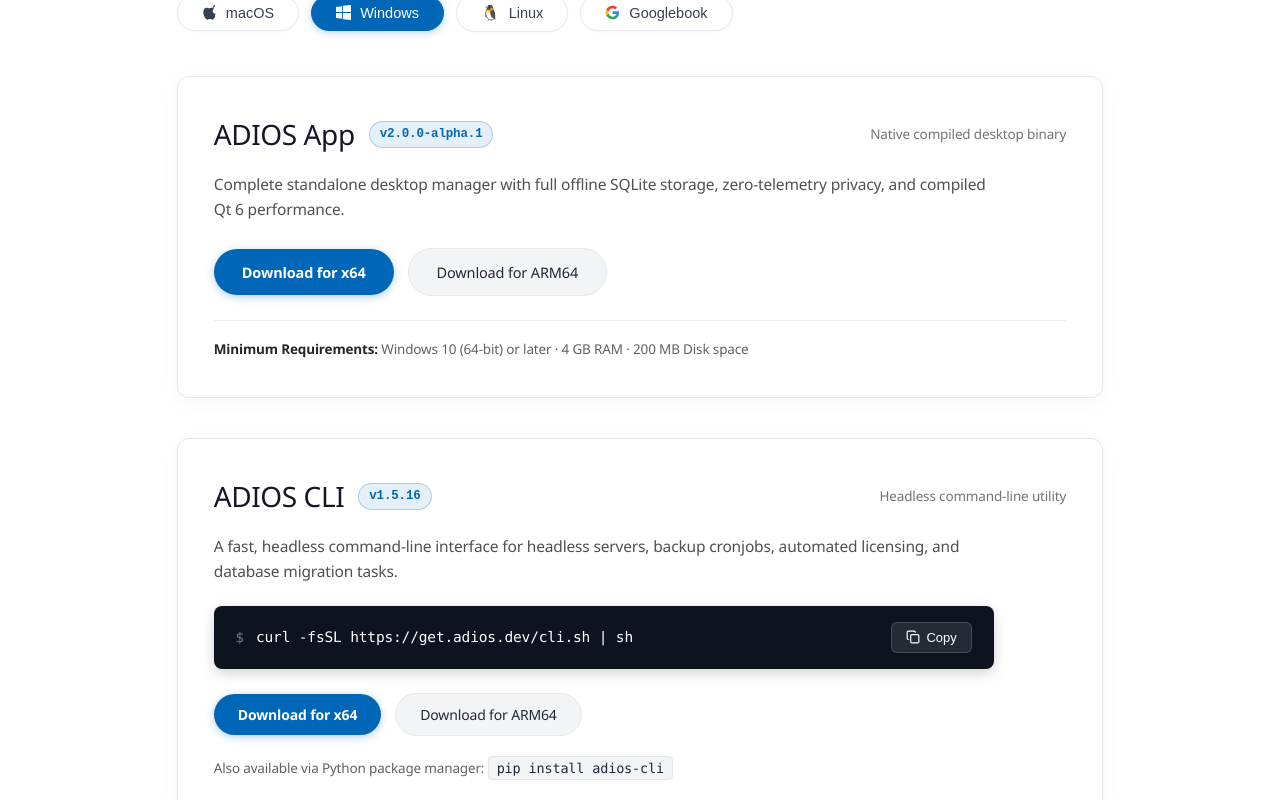
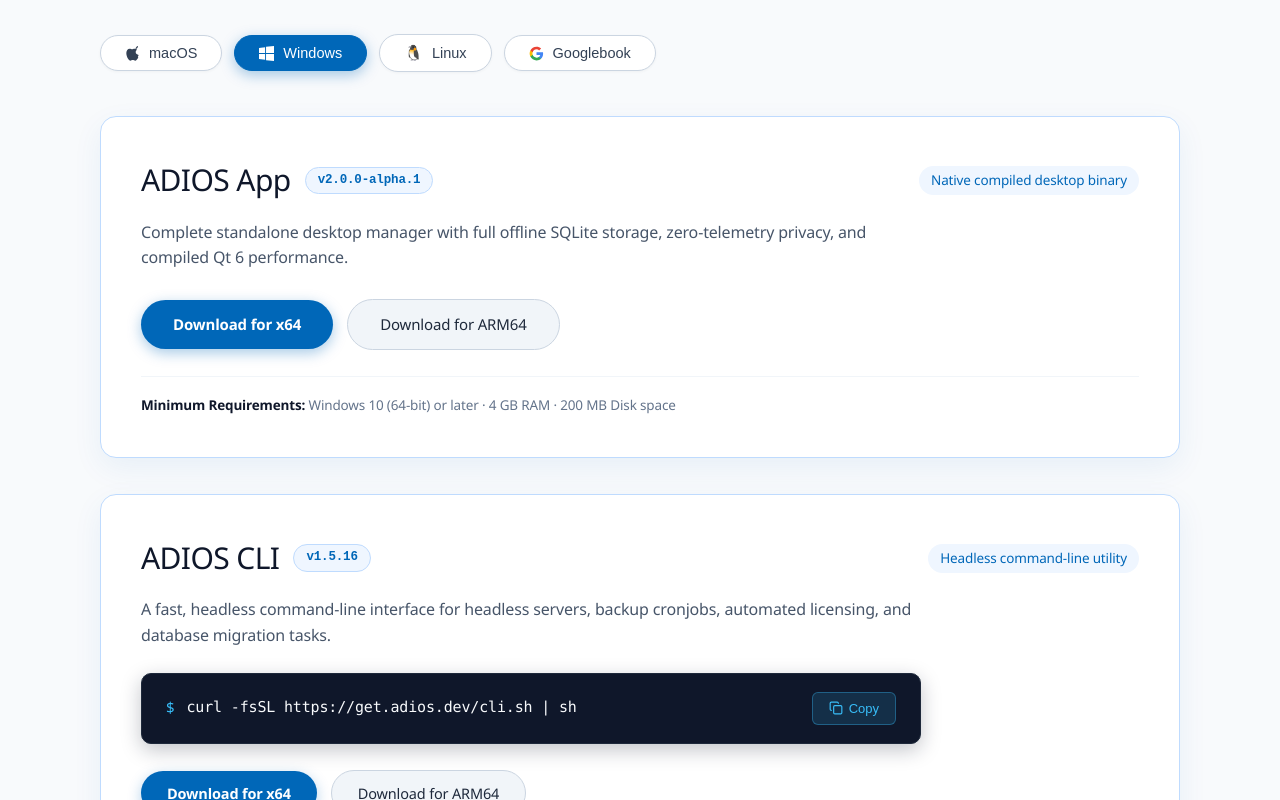
Before and after one commit to sayanjc3639q/ADIOS, a Next.js app in the folder web/: page / in a window 1280 px wide. Shown: the part 5240-6040 px from the top of the page. Built offline with nearby package versions, Linux system fonts and the light colour scheme.

Commit message:
style download section in complete website blue theme and finalize community forum

```diff
--- a/web/app/page.tsx
+++ b/web/app/page.tsx
@@ -1125,15 +1125,20 @@ export default function HomePage() {
         </div>
       </section>
 
-      {/* 7. DOWNLOAD ADIOS & CLI (CLEAN LIGHT SURFACE THEME MATCHING REST OF WEBSITE) */}
-      <section id="downloads" style={{ padding: '80px 6% 96px 6%', maxWidth: '1080px', margin: '0 auto', width: '100%', borderTop: '1px solid #e6e6e6' }}>
+      {/* 7. DOWNLOAD ADIOS & CLI (IMMERSIVE BLUE THEME MATCHING REST OF WEBSITE) */}
+      <section id="downloads" style={{ padding: '80px 6% 96px 6%', background: '#f8fafc', borderTop: '1px solid #e2e8f0', borderBottom: '1px solid #e2e8f0', width: '100%' }}>
+        <div style={{ maxWidth: '1080px', margin: '0 auto' }}>
           {/* Main Title matching clean modern style */}
           <div style={{ marginBottom: '44px' }}>
+            <div style={{ display: 'inline-flex', alignItems: 'center', gap: '8px', background: '#e0f2fe', color: '#0284c7', padding: '4px 14px', borderRadius: '4px', fontSize: '12px', fontWeight: 600, textTransform: 'uppercase', letterSpacing: '0.05em', marginBottom: '14px' }}>
+              <Download size={13} />
+              <span>Official Binaries &amp; Runtime</span>
+            </div>
             <h2
               style={{
                 fontSize: 'clamp(36px, 4.5vw, 54px)',
                 fontWeight: 500,
-              color: '#1a1429',
+                color: '#0f172a',
                 lineHeight: 1.15,
                 letterSpacing: '-0.025em',
                 marginBottom: '32px'
@@ -1154,13 +1159,13 @@ export default function HomePage() {
                   gap: '9px',
                   padding: '9px 24px',
                   borderRadius: '30px',
-                border: downloadPlatform === 'macos' ? '1.5px solid #0067b8' : '1px solid #e5e7eb',
+                  border: downloadPlatform === 'macos' ? '1.5px solid #0067b8' : '1px solid #cbd5e1',
                   background: downloadPlatform === 'macos' ? '#0067b8' : '#ffffff',
-                color: downloadPlatform === 'macos' ? '#ffffff' : '#374151',
+                  color: downloadPlatform === 'macos' ? '#ffffff' : '#334155',
                   fontSize: '14.5px',
                   fontWeight: 500,
                   cursor: 'pointer',
-                boxShadow: downloadPlatform === 'macos' ? '0 2px 8px rgba(0, 103, 184, 0.25)' : '0 1px 3px rgba(0,0,0,0.03)',
+                  boxShadow: downloadPlatform === 'macos' ? '0 4px 14px rgba(0, 103, 184, 0.35)' : '0 1px 3px rgba(0,0,0,0.04)',
                   transition: 'all 0.15s ease'
                 }}
               >
@@ -1180,13 +1185,13 @@ export default function HomePage() {
                   gap: '9px',
                   padding: '9px 24px',
                   borderRadius: '30px',
-                border: downloadPlatform === 'windows' ? '1.5px solid #0067b8' : '1px solid #e5e7eb',
+                  border: downloadPlatform === 'windows' ? '1.5px solid #0067b8' : '1px solid #cbd5e1',
                   background: downloadPlatform === 'windows' ? '#0067b8' : '#ffffff',
-                color: downloadPlatform === 'windows' ? '#ffffff' : '#374151',
+                  color: downloadPlatform === 'windows' ? '#ffffff' : '#334155',
                   fontSize: '14.5px',
                   fontWeight: 500,
                   cursor: 'pointer',
-                boxShadow: downloadPlatform === 'windows' ? '0 2px 8px rgba(0, 103, 184, 0.25)' : '0 1px 3px rgba(0,0,0,0.03)',
+                  boxShadow: downloadPlatform === 'windows' ? '0 4px 14px rgba(0, 103, 184, 0.35)' : '0 1px 3px rgba(0,0,0,0.04)',
                   transition: 'all 0.15s ease'
                 }}
               >
@@ -1206,13 +1211,13 @@ export default function HomePage() {
                   gap: '9px',
                   padding: '9px 24px',
                   borderRadius: '30px',
-                border: downloadPlatform === 'linux' ? '1.5px solid #0067b8' : '1px solid #e5e7eb',
+                  border: downloadPlatform === 'linux' ? '1.5px solid #0067b8' : '1px solid #cbd5e1',
                   background: downloadPlatform === 'linux' ? '#0067b8' : '#ffffff',
-                color: downloadPlatform === 'linux' ? '#ffffff' : '#374151',
+                  color: downloadPlatform === 'linux' ? '#ffffff' : '#334155',
                   fontSize: '14.5px',
                   fontWeight: 500,
                   cursor: 'pointer',
-                boxShadow: downloadPlatform === 'linux' ? '0 2px 8px rgba(0, 103, 184, 0.25)' : '0 1px 3px rgba(0,0,0,0.03)',
+                  boxShadow: downloadPlatform === 'linux' ? '0 4px 14px rgba(0, 103, 184, 0.35)' : '0 1px 3px rgba(0,0,0,0.04)',
                   transition: 'all 0.15s ease'
                 }}
               >
@@ -1230,13 +1235,13 @@ export default function HomePage() {
                   gap: '9px',
                   padding: '9px 24px',
                   borderRadius: '30px',
-                border: downloadPlatform === 'googlebook' ? '1.5px solid #0067b8' : '1px solid #e5e7eb',
+                  border: downloadPlatform === 'googlebook' ? '1.5px solid #0067b8' : '1px solid #cbd5e1',
                   background: downloadPlatform === 'googlebook' ? '#0067b8' : '#ffffff',
-                color: downloadPlatform === 'googlebook' ? '#ffffff' : '#374151',
+                  color: downloadPlatform === 'googlebook' ? '#ffffff' : '#334155',
                   fontSize: '14.5px',
                   fontWeight: 500,
                   cursor: 'pointer',
-                boxShadow: downloadPlatform === 'googlebook' ? '0 2px 8px rgba(0, 103, 184, 0.25)' : '0 1px 3px rgba(0,0,0,0.03)',
+                  boxShadow: downloadPlatform === 'googlebook' ? '0 4px 14px rgba(0, 103, 184, 0.35)' : '0 1px 3px rgba(0,0,0,0.04)',
                   transition: 'all 0.15s ease'
                 }}
               >
@@ -1255,26 +1260,26 @@ export default function HomePage() {
           <div
             style={{
               background: '#ffffff',
-            border: '1px solid #e6e6e6',
-            borderRadius: '12px',
-            padding: '36px',
-            marginBottom: '40px',
-            boxShadow: '0 4px 20px rgba(0, 0, 0, 0.04)'
+              border: '1.5px solid #bfdbfe',
+              borderRadius: '16px',
+              padding: '40px',
+              marginBottom: '36px',
+              boxShadow: '0 10px 30px rgba(0, 103, 184, 0.07)'
             }}
           >
             <div style={{ display: 'flex', alignItems: 'center', justifyContent: 'space-between', flexWrap: 'wrap', gap: '14px', marginBottom: '16px' }}>
               <div style={{ display: 'flex', alignItems: 'center', gap: '14px' }}>
-              <h3 style={{ fontSize: '28px', fontWeight: 500, color: '#1a1429', letterSpacing: '-0.015em' }}>
+                <h3 style={{ fontSize: '30px', fontWeight: 500, color: '#0f172a', letterSpacing: '-0.02em' }}>
                   ADIOS App
                 </h3>
                 <span
                   style={{
-                  background: 'rgba(0, 103, 184, 0.1)',
+                    background: '#eff6ff',
                     color: '#0067b8',
-                  border: '1px solid rgba(0, 103, 184, 0.25)',
+                    border: '1px solid #bfdbfe',
                     fontSize: '12.5px',
                     fontWeight: 600,
-                  padding: '3px 10px',
+                    padding: '3px 12px',
                     borderRadius: '20px',
                     fontFamily: 'monospace'
                   }}
@@ -1283,17 +1288,17 @@ export default function HomePage() {
                 </span>
               </div>
 
-            <div style={{ fontSize: '13.5px', color: '#737373', fontWeight: 450 }}>
+              <div style={{ fontSize: '13.5px', color: '#0067b8', fontWeight: 500, background: '#eff6ff', padding: '4px 12px', borderRadius: '20px' }}>
                 Native compiled desktop binary
               </div>
             </div>
 
-          <p style={{ fontSize: '15.5px', color: '#505050', lineHeight: 1.6, marginBottom: '26px', fontWeight: 350, maxWidth: '780px' }}>
+            <p style={{ fontSize: '16px', color: '#475569', lineHeight: 1.6, marginBottom: '28px', fontWeight: 350, maxWidth: '780px' }}>
               Complete standalone desktop manager with full offline SQLite storage, zero-telemetry privacy, and compiled Qt 6 performance.
             </p>
 
             {/* Download Action Buttons */}
-          <div style={{ display: 'flex', alignItems: 'center', flexWrap: 'wrap', gap: '14px', marginBottom: '24px' }}>
+            <div style={{ display: 'flex', alignItems: 'center', flexWrap: 'wrap', gap: '14px', marginBottom: '26px' }}>
               {downloadPlatform === 'windows' && (
                 <>
                   <a
@@ -1305,12 +1310,12 @@ export default function HomePage() {
                       justifyContent: 'center',
                       background: '#0067b8',
                       color: '#ffffff',
-                    padding: '12px 28px',
+                      padding: '13px 32px',
                       borderRadius: '30px',
-                    fontSize: '14.5px',
+                      fontSize: '15px',
                       fontWeight: 600,
                       textDecoration: 'none',
-                    boxShadow: '0 2px 8px rgba(0, 103, 184, 0.3)',
+                      boxShadow: '0 4px 14px rgba(0, 103, 184, 0.35)',
                       transition: 'all 0.15s ease'
                     }}
                     onMouseEnter={e => (e.currentTarget.style.background = '#005da6')}
@@ -1325,23 +1330,23 @@ export default function HomePage() {
                       display: 'inline-flex',
                       alignItems: 'center',
                       justifyContent: 'center',
-                    background: '#f3f4f6',
-                    color: '#1f2937',
-                    border: '1px solid #e5e7eb',
-                    padding: '12px 28px',
+                      background: '#f1f5f9',
+                      color: '#1e293b',
+                      border: '1px solid #cbd5e1',
+                      padding: '13px 32px',
                       borderRadius: '30px',
-                    fontSize: '14.5px',
+                      fontSize: '15px',
                       fontWeight: 500,
                       textDecoration: 'none',
                       transition: 'all 0.15s ease'
                     }}
                     onMouseEnter={e => {
-                    e.currentTarget.style.background = '#e5e7eb';
-                    e.currentTarget.style.borderColor = '#d1d5db';
+                      e.currentTarget.style.background = '#e2e8f0';
+                      e.currentTarget.style.borderColor = '#94a3b8';
                     }}
                     onMouseLeave={e => {
-                    e.currentTarget.style.background = '#f3f4f6';
-                    e.currentTarget.style.borderColor = '#e5e7eb';
+                      e.currentTarget.style.background = '#f1f5f9';
+                      e.currentTarget.style.borderColor = '#cbd5e1';
                     }}
                   >
                     Download for ARM64
@@ -1359,12 +1364,12 @@ export default function HomePage() {
                       justifyContent: 'center',
                       background: '#0067b8',
                       color: '#ffffff',
-                    padding: '12px 28px',
+                      padding: '13px 32px',
                       borderRadius: '30px',
-                    fontSize: '14.5px',
+                      fontSize: '15px',
                       fontWeight: 600,
                       textDecoration: 'none',
-                    boxShadow: '0 2px 8px rgba(0, 103, 184, 0.3)',
+                      boxShadow: '0 4px 14px rgba(0, 103, 184, 0.35)',
                       transition: 'all 0.15s ease'
                     }}
                     onMouseEnter={e => (e.currentTarget.style.background = '#005da6')}
@@ -1378,12 +1383,12 @@ export default function HomePage() {
                       display: 'inline-flex',
                       alignItems: 'center',
                       justifyContent: 'center',
-                    background: '#f3f4f6',
-                    color: '#1f2937',
-                    border: '1px solid #e5e7eb',
-                    padding: '12px 28px',
+                      background: '#f1f5f9',
+                      color: '#1e293b',
+                      border: '1px solid #cbd5e1',
+                      padding: '13px 32px',
                       borderRadius: '30px',
-                    fontSize: '14.5px',
+                      fontSize: '15px',
                       fontWeight: 500,
                       textDecoration: 'none'
                     }}
@@ -1403,12 +1408,12 @@ export default function HomePage() {
                       justifyContent: 'center',
                       background: '#0067b8',
                       color: '#ffffff',
-                    padding: '12px 28px',
+                      padding: '13px 32px',
                       borderRadius: '30px',
-                    fontSize: '14.5px',
+                      fontSize: '15px',
                       fontWeight: 600,
                       textDecoration: 'none',
-                    boxShadow: '0 2px 8px rgba(0, 103, 184, 0.3)',
+                      boxShadow: '0 4px 14px rgba(0, 103, 184, 0.35)',
                       transition: 'all 0.15s ease'
                     }}
                     onMouseEnter={e => (e.currentTarget.style.background = '#005da6')}
@@ -1424,12 +1429,12 @@ export default function HomePage() {
                       display: 'inline-flex',
                       alignItems: 'center',
                       justifyContent: 'center',
-                    background: '#f3f4f6',
-                    color: '#1f2937',
-                    border: '1px solid #e5e7eb',
-                    padding: '12px 28px',
+                      background: '#f1f5f9',
+                      color: '#1e293b',
+                      border: '1px solid #cbd5e1',
+                      padding: '13px 32px',
                       borderRadius: '30px',
-                    fontSize: '14.5px',
+                      fontSize: '15px',
                       fontWeight: 500,
                       textDecoration: 'none'
                     }}
@@ -1446,9 +1451,9 @@ export default function HomePage() {
                       background: '#eff6ff',
                       color: '#1d4ed8',
                       border: '1px solid #bfdbfe',
-                    padding: '10px 20px',
-                    borderRadius: '20px',
-                    fontSize: '14px',
+                      padding: '12px 24px',
+                      borderRadius: '30px',
+                      fontSize: '14.5px',
                       fontWeight: 500
                     }}
                   >
@@ -1459,8 +1464,8 @@ export default function HomePage() {
             </div>
 
             {/* Minimum Requirements */}
-          <div style={{ fontSize: '13.5px', color: '#616161', borderTop: '1px solid #f0f0f0', paddingTop: '18px', lineHeight: 1.6 }}>
-            <span style={{ color: '#262626', fontWeight: 600 }}>Minimum Requirements: </span>
+            <div style={{ fontSize: '13.5px', color: '#64748b', borderTop: '1px solid #f1f5f9', paddingTop: '18px', lineHeight: 1.6 }}>
+              <span style={{ color: '#0f172a', fontWeight: 600 }}>Minimum Requirements: </span>
               {downloadPlatform === 'windows' && 'Windows 10 (64-bit) or later · 4 GB RAM · 200 MB Disk space'}
               {downloadPlatform === 'macos' && 'macOS 12.0 Monterey or later · 4 GB RAM · Universal Apple Silicon / Intel'}
               {downloadPlatform === 'linux' && 'glibc 2.28+ · Ubuntu 20.04+, Debian 11+, Fedora 34+, Arch Linux'}
@@ -1472,25 +1477,25 @@ export default function HomePage() {
           <div
             style={{
               background: '#ffffff',
-            border: '1px solid #e6e6e6',
-            borderRadius: '12px',
-            padding: '36px',
-            boxShadow: '0 4px 20px rgba(0, 0, 0, 0.04)'
+              border: '1.5px solid #bfdbfe',
+              borderRadius: '16px',
+              padding: '40px',
+              boxShadow: '0 10px 30px rgba(0, 103, 184, 0.07)'
             }}
           >
             <div style={{ display: 'flex', alignItems: 'center', justifyContent: 'space-between', flexWrap: 'wrap', gap: '14px', marginBottom: '16px' }}>
               <div style={{ display: 'flex', alignItems: 'center', gap: '14px' }}>
-              <h3 style={{ fontSize: '28px', fontWeight: 500, color: '#1a1429', letterSpacing: '-0.015em' }}>
+                <h3 style={{ fontSize: '30px', fontWeight: 500, color: '#0f172a', letterSpacing: '-0.02em' }}>
                   ADIOS CLI
                 </h3>
                 <span
                   style={{
-                  background: 'rgba(0, 103, 184, 0.1)',
+                    background: '#eff6ff',
                     color: '#0067b8',
-                  border: '1px solid rgba(0, 103, 184, 0.25)',
+                    border: '1px solid #bfdbfe',
                     fontSize: '12.5px',
                     fontWeight: 600,
-                  padding: '3px 10px',
+                    padding: '3px 12px',
                     borderRadius: '20px',
                     fontFamily: 'monospace'
                   }}
@@ -1499,33 +1504,34 @@ export default function HomePage() {
                 </span>
               </div>
 
-            <div style={{ fontSize: '13.5px', color: '#737373', fontWeight: 450 }}>
+              <div style={{ fontSize: '13.5px', color: '#0067b8', fontWeight: 500, background: '#eff6ff', padding: '4px 12px', borderRadius: '20px' }}>
                 Headless command-line utility
               </div>
             </div>
 
-          <p style={{ fontSize: '15.5px', color: '#505050', lineHeight: 1.6, marginBottom: '22px', fontWeight: 350, maxWidth: '780px' }}>
+            <p style={{ fontSize: '16px', color: '#475569', lineHeight: 1.6, marginBottom: '24px', fontWeight: 350, maxWidth: '780px' }}>
               A fast, headless command-line interface for headless servers, backup cronjobs, automated licensing, and database migration tasks.
             </p>
 
-          {/* Terminal Code Snippet with sleek dark slate container matching screenshot */}
-          <div
-            style={{
-              background: '#0d131f',
-              borderRadius: '8px',
-              padding: '16px 22px',
+            {/* Terminal Code Snippet in Blue-tinted container */}
+            <div
+              style={{
+                background: '#0f172a',
+                borderRadius: '10px',
+                padding: '18px 24px',
                 display: 'flex',
                 alignItems: 'center',
                 justifyContent: 'space-between',
                 gap: '16px',
                 maxWidth: '780px',
-              marginBottom: '24px',
-              boxShadow: '0 4px 14px rgba(0,0,0,0.18)'
+                marginBottom: '26px',
+                border: '1px solid #1e293b',
+                boxShadow: '0 6px 20px rgba(15, 23, 42, 0.25)'
               }}
             >
               <div style={{ display: 'flex', alignItems: 'center', gap: '12px', overflowX: 'auto' }}>
-              <span style={{ color: '#64748b', fontSize: '14.5px', userSelect: 'none' }}>$</span>
-              <code className="font-mono" style={{ color: '#ffffff', fontSize: '14.5px', fontWeight: 500 }}>
+                <span style={{ color: '#38bdf8', fontSize: '15px', userSelect: 'none' }}>$</span>
+                <code className="font-mono" style={{ color: '#f8fafc', fontSize: '15px', fontWeight: 500 }}>
                   curl -fsSL https://get.adios.dev/cli.sh | sh
                 </code>
               </div>
@@ -1538,11 +1544,11 @@ export default function HomePage() {
                   setTimeout(() => setCopiedCliCommand(false), 2000);
                 }}
                 style={{
-                background: 'rgba(255, 255, 255, 0.1)',
-                border: '1px solid rgba(255, 255, 255, 0.15)',
-                color: '#ffffff',
+                  background: 'rgba(56, 189, 248, 0.15)',
+                  border: '1px solid rgba(56, 189, 248, 0.35)',
+                  color: '#38bdf8',
                   borderRadius: '6px',
-                padding: '7px 14px',
+                  padding: '8px 16px',
                   fontSize: '13px',
                   display: 'inline-flex',
                   alignItems: 'center',
@@ -1551,8 +1557,8 @@ export default function HomePage() {
                   flexShrink: 0,
                   transition: 'all 0.15s ease'
                 }}
-              onMouseEnter={e => (e.currentTarget.style.background = 'rgba(255, 255, 255, 0.2)')}
-              onMouseLeave={e => (e.currentTarget.style.background = 'rgba(255, 255, 255, 0.1)')}
+                onMouseEnter={e => (e.currentTarget.style.background = 'rgba(56, 189, 248, 0.25)')}
+                onMouseLeave={e => (e.currentTarget.style.background = 'rgba(56, 189, 248, 0.15)')}
               >
                 {copiedCliCommand ? <Check size={14} style={{ color: '#4ade80' }} /> : <Copy size={14} />}
                 <span>{copiedCliCommand ? 'Copied' : 'Copy'}</span>
@@ -1570,12 +1576,12 @@ export default function HomePage() {
                   justifyContent: 'center',
                   background: '#0067b8',
                   color: '#ffffff',
-                padding: '10px 24px',
+                  padding: '11px 26px',
                   borderRadius: '30px',
-                fontSize: '14px',
+                  fontSize: '14.5px',
                   fontWeight: 600,
                   textDecoration: 'none',
-                boxShadow: '0 2px 8px rgba(0, 103, 184, 0.3)',
+                  boxShadow: '0 4px 14px rgba(0, 103, 184, 0.3)',
                   transition: 'all 0.15s ease'
                 }}
                 onMouseEnter={e => (e.currentTarget.style.background = '#005da6')}
@@ -1590,33 +1596,34 @@ export default function HomePage() {
                   display: 'inline-flex',
                   alignItems: 'center',
                   justifyContent: 'center',
-                background: '#f3f4f6',
-                color: '#1f2937',
-                border: '1px solid #e5e7eb',
-                padding: '10px 24px',
+                  background: '#f1f5f9',
+                  color: '#1e293b',
+                  border: '1px solid #cbd5e1',
+                  padding: '11px 26px',
                   borderRadius: '30px',
-                fontSize: '14px',
+                  fontSize: '14.5px',
                   fontWeight: 500,
                   textDecoration: 'none'
                 }}
                 onMouseEnter={e => {
-                e.currentTarget.style.background = '#e5e7eb';
-                e.currentTarget.style.borderColor = '#d1d5db';
+                  e.currentTarget.style.background = '#e2e8f0';
+                  e.currentTarget.style.borderColor = '#94a3b8';
                 }}
                 onMouseLeave={e => {
-                e.currentTarget.style.background = '#f3f4f6';
-                e.currentTarget.style.borderColor = '#e5e7eb';
+                  e.currentTarget.style.background = '#f1f5f9';
+                  e.currentTarget.style.borderColor = '#cbd5e1';
                 }}
               >
                 Download for ARM64
               </a>
             </div>
 
-          <div style={{ fontSize: '13.5px', color: '#616161' }}>
+            <div style={{ fontSize: '13.5px', color: '#64748b' }}>
               <span>Also available via Python package manager: </span>
-            <code className="font-mono" style={{ background: '#f3f4f6', border: '1px solid #e5e7eb', padding: '3px 8px', borderRadius: '4px', color: '#1e293b', fontWeight: 500 }}>
+              <code className="font-mono" style={{ background: '#f1f5f9', border: '1px solid #cbd5e1', padding: '3px 8px', borderRadius: '4px', color: '#0369a1', fontWeight: 500 }}>
                 pip install adios-cli
               </code>
+            </div>
           </div>
         </div>
       </section>
```
Lines whose indentation alone changed are shown as unchanged.
